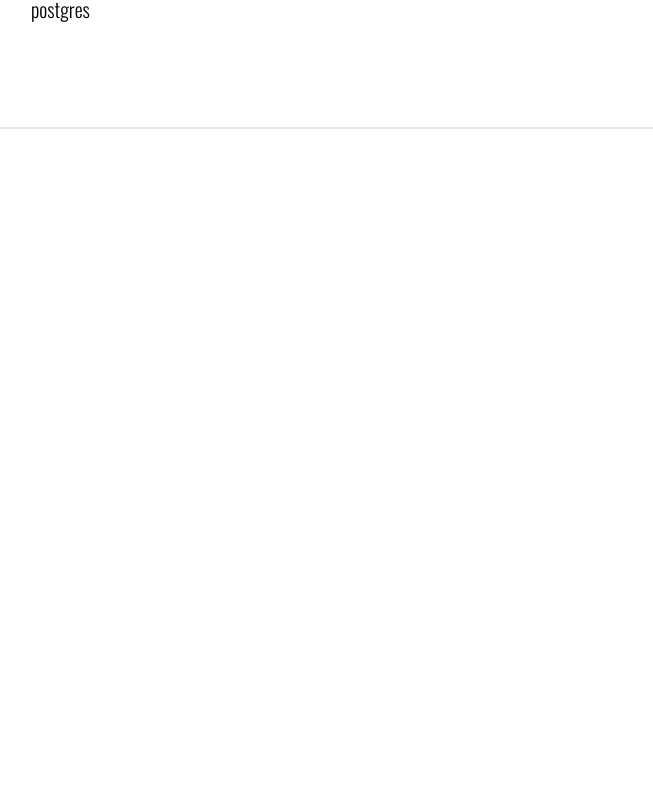
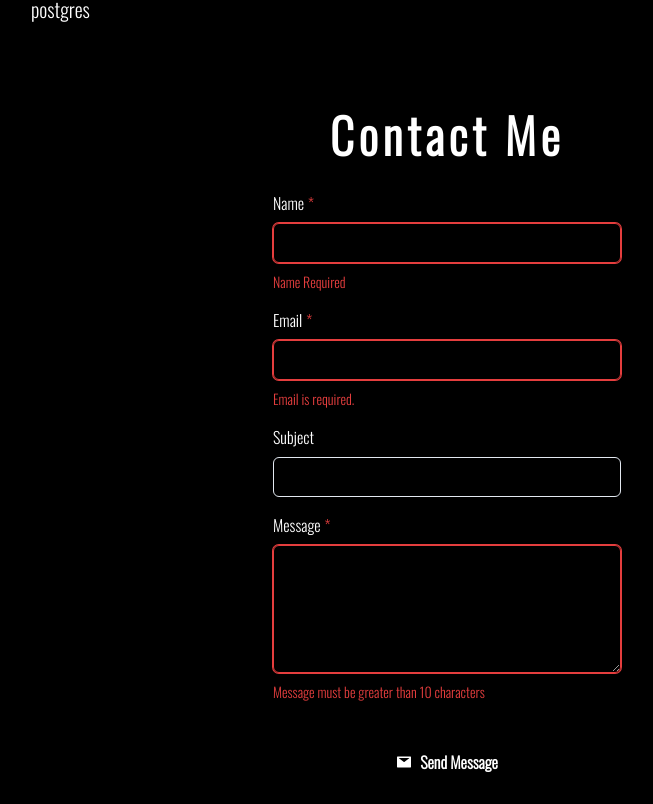
Before and after one commit to cabennetts/cbfolio, a Next.js app: page / in a window 1280 px wide. Shown: the part 976-1780 px from the top of the page, without its empty margins (193-846 px from the left). Before the commit the page ends 1193 px from the top, so only its background shows below. Built offline with nearby package versions, Linux system fonts and the light colour scheme.

Commit message:
Added contact form

```diff
--- a/app/(site)/page.tsx
+++ b/app/(site)/page.tsx
@@ -1,3 +1,4 @@
+import ContactForm from '@/components/shared/ContactForm'
 import Image from 'next/image'
 import Link from 'next/link'
 
@@ -57,7 +58,10 @@ export default function Home() {
           </ul>
         </div>
       </section>
-
+      <section className='flex flex-col items-center pt-10'>
+          <h1 className='text-5xl font-extrabold tracking-widest p-8'>Contact Me</h1>
+        <ContactForm />
+      </section>
     </main>
   )
 }
--- /dev/null
+++ b/app/api/email/route.ts
@@ -0,0 +1,28 @@
+import { NextResponse } from "next/server";
+import { Resend } from "resend";
+
+const resend = new Resend(process.env.RESEND_API_KEY);
+
+export async function POST(req: Request) {
+    const body = await req.json();
+    console.log(body)
+    const { name, subject, email, message } = body
+
+    try {
+        const data = await resend.emails.send({
+            from: "ContactForm <cabennetts@outlook.com>",
+            to: ["cabennetts@outlook.com"],
+            subject: "cabennetts Contact Form",
+            html: `
+                <h1>Name: ${name}</h1>
+                <h1>Email: ${email}</h1>
+                <h3>Subject: ${subject}</h3>
+                <p>Message: ${message}</p>
+            `,
+        });
+
+      return NextResponse.json(data);
+    } catch (error) {
+      return NextResponse.json({ error });
+    }
+}
--- a/app/globals.css
+++ b/app/globals.css
@@ -96,5 +96,5 @@ body {
 }
 
 .content__main {
-  @apply flex flex-col min-h-screen pt-24 p-4 sm:p-8 sm:pt-24 md:p-16 md:pt-24 lg:px-48 lg:pt-24
+  @apply bg-black text-white flex flex-col min-h-screen pt-24 p-4 sm:p-8 sm:pt-24 md:p-16 md:pt-24 lg:px-48 lg:pt-24
 }
--- a/components/global/Footer.tsx
+++ b/components/global/Footer.tsx
@@ -7,7 +7,7 @@ type Props = {}
 export function Footer(props: Props) {
 
     return (
-        <footer className="flex flex-col border-t-2 mt-6">
+        <footer className=" bg-black text white flex flex-col border-t-2 pt-6">
             <div className="flex max-md:flex-col flex-wrap justify-between gap-5 sm:px-16 sm:gap-2 p-6">
                 <div className="sticky flex flex-col justify-center items-center sm:flex-row">
                     <ul className="flex flex-row gap-2 items-center">
--- /dev/null
+++ b/components/shared/ContactForm.tsx
@@ -0,0 +1,164 @@
+"use client"
+
+import React from "react"
+import { useState } from "react"
+import { AiFillMail } from 'react-icons/ai'
+import { Toaster } from 'react-hot-toast';
+import toast from 'react-hot-toast';
+import {
+    FormControl,
+    FormLabel,
+    FormErrorMessage,
+    FormHelperText,
+    Input,
+    Textarea,
+    Button,
+} from '@chakra-ui/react'
+import { ChakraProvider } from '@chakra-ui/react'
+
+const ContactForm = () => {
+    const [name, setName] = useState('');
+    const [subject, setSubject] = useState('');
+    const [email, setEmail] = useState('');
+    const [message, setMessage] = useState('');
+    const [isSending, setIsSending] = useState(false);
+
+    const handleNameChange = (e:any) => setName(e.target.value)
+    const handleSubjectChange = (e:any) => setSubject(e.target.value)
+    const handleEmailChange = (e:any) => setEmail(e.target.value)
+    const handleMessageChange = (e:any) => setMessage(e.target.value)
+
+    const nameIsError = name.length < 3 || name.length > 150
+    const subjectIsError = subject.length < 0 || subject.length > 150
+    const emailIsError = email.length < 3 || email.length > 100
+    const messageIsError = message.length < 10 || message.length > 1000
+
+    async function handleSubmit(event: any) {
+        event.preventDefault();
+        setIsSending(true);
+        const data = {
+            name: String(name),
+            email: String(email) ,
+            subject: String(subject),
+            message: String(message),
+        };
+
+        const response = await fetch('/api/email', {
+            method: "POST",
+            body: JSON.stringify(data),
+        });
+
+        if(response.ok) {
+            console.log("Message sent successfully");
+            setIsSending(false);
+            toast.success("Message was sent successfully")
+            setName('')
+            setSubject('')
+            setEmail('')
+            setMessage('')
+        }
+        if(!response.ok) {
+            console.log("Error sending message")
+            setIsSending(false);
+            toast.error("Error sending message")
+        }
+    };
+
+    return (
+        <div className="w-[380px] ">
+            <ChakraProvider>
+
+            <form onSubmit={handleSubmit} className="w-full px-4">
+                {/* NAME */}
+                <FormControl isRequired isInvalid={nameIsError} className='pb-4'>
+                    <FormLabel className="text-white">Name</FormLabel>
+                    <Input
+                        value={name}
+                        onChange={handleNameChange}
+                        isInvalid={!nameIsError ? false: true}
+                        color='white'
+                    />
+                    {!nameIsError ? (
+                        <FormHelperText>
+                        Please enter your First and Last Name
+                        </FormHelperText>
+                    ) : (
+                        <FormErrorMessage>Name Required</FormErrorMessage>
+                    )}
+                </FormControl>
+
+                <FormControl isRequired isInvalid={emailIsError} className='pb-4'>
+                    {/* EMAIL */}
+                    <FormLabel className="text-white">Email</FormLabel>
+                    <Input
+                        value={email}
+                        type='email'
+                        onChange={handleEmailChange}
+                        isInvalid={!emailIsError ? false: true}
+                        isRequired={true}
+                        color='white'
+                    />
+                    {!emailIsError ? (
+                        <FormHelperText>
+                        Enter your email
+                        </FormHelperText>
+                    ) : (
+                        <FormErrorMessage>Email is required.</FormErrorMessage>
+                    )}
+
+                </FormControl>
+
+                {/* SUBJECT */}
+                <FormControl isInvalid={subjectIsError} className='pb-4'>
+                    <FormLabel className="text-white">Subject</FormLabel>
+                    <Input
+                        type='text'
+                        value={subject}
+                        onChange={handleSubjectChange}
+                        color='white'
+                    />
+                    {!subjectIsError ? (
+                        <></>
+                    ) : (
+                        <FormErrorMessage>Subject cannot be more than 100 Characters</FormErrorMessage>
+                    )}
+                </FormControl>
+
+                {/* MESSAGE */}
+                <FormControl isRequired isInvalid={messageIsError} className='pb-4'>
+                    <FormLabel className="text-white">Message</FormLabel>
+                    <Textarea
+                        value={message}
+                        onChange={handleMessageChange}
+                        rows={5}
+                        isInvalid={!messageIsError ? false: true}
+                        color='white'
+                        size='md'
+                        isRequired={true}
+                    />
+                    {!messageIsError ? (
+                        <FormHelperText>
+                        Please enter a message
+                        </FormHelperText>
+                    ) : (
+                        <FormErrorMessage>Message must be greater than 10 characters </FormErrorMessage>
+                    )}
+                </FormControl>
+
+                <Button
+                    leftIcon={<AiFillMail />}
+                    colorScheme='teal'
+                    variant="fill"
+                    type="submit"
+                    isLoading={isSending ? true : false}
+                    loadingText='Submitting'
+                    className='flex flex-row relative justify-center items-center py-3 px-6 w-full bg-fetch-green text-white rounded-full mt-6 gradient-bg'>
+                    Send Message
+                </Button>
+            </form>
+            </ChakraProvider>
+            <Toaster />
+        </div>
+    )
+}
+export default ContactForm
--- /dev/null
+++ b/next-sitemap.config.js
@@ -0,0 +1,6 @@
+/** @type {import('next-sitemap').IConfig} */
+module.exports = {
+    siteUrl: 'https://www.cabennetts.dev',
+    generateRobotsTxt: true,
+    generateIndexSitemap: false,
+}
```
Also changed, not shown: package.json (+6 -1 lines), 1 other file (tests, documents, lock files or other folders).
